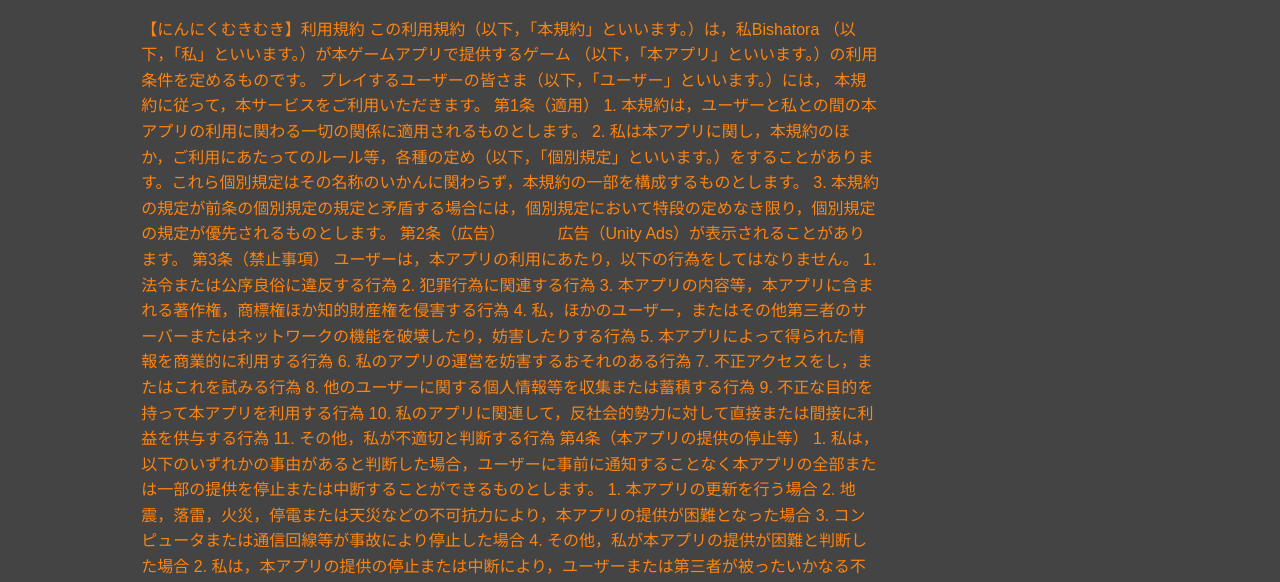
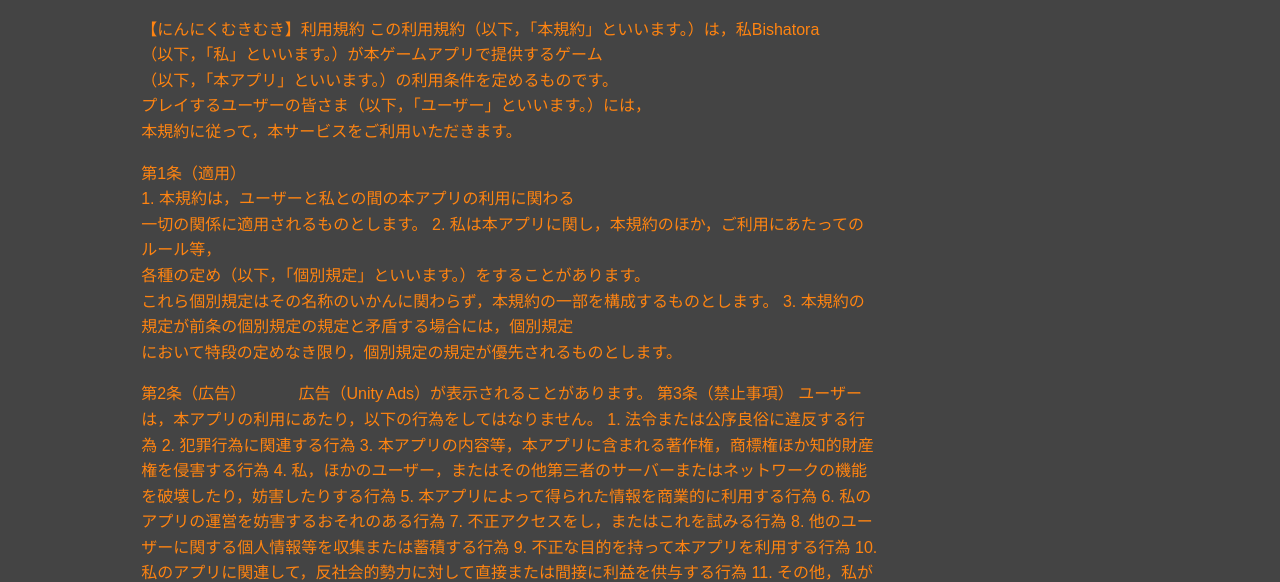
Before and after one commit to Bishatora/bishatora, a plain HTML site: page peel_the_gerlic_userpolicy.html in a window 1280 px wide. Shown: the part 149-731 px from the top of the page. Drawn offline with Linux system fonts and the light colour scheme; some packages are replaced by stand-ins of ours.

Commit message:
また試し

```diff
--- a/peel_the_gerlic_userpolicy.html
+++ b/peel_the_gerlic_userpolicy.html
@@ -23,15 +23,21 @@
       <div class="main-contents wrap">
           <article>
               <p>【にんにくむきむき】利用規約
-                この利用規約（以下，「本規約」といいます。）は，私Bishatora
-                （以下，「私」といいます。）が本ゲームアプリで提供するゲーム
-                （以下，「本アプリ」といいます。）の利用条件を定めるものです。
-                プレイするユーザーの皆さま（以下，「ユーザー」といいます。）には，
-                本規約に従って，本サービスをご利用いただきます。
-                第1条（適用）
-                1. 本規約は，ユーザーと私との間の本アプリの利用に関わる一切の関係に適用されるものとします。
-                2. 私は本アプリに関し，本規約のほか，ご利用にあたってのルール等，各種の定め（以下，「個別規定」といいます。）をすることがあります。これら個別規定はその名称のいかんに関わらず，本規約の一部を構成するものとします。
-                3. 本規約の規定が前条の個別規定の規定と矛盾する場合には，個別規定において特段の定めなき限り，個別規定の規定が優先されるものとします。
+                この利用規約（以下，「本規約」といいます。）は，私Bishatora<br>
+                （以下，「私」といいます。）が本ゲームアプリで提供するゲーム<br>
+                （以下，「本アプリ」といいます。）の利用条件を定めるものです。<br>
+                プレイするユーザーの皆さま（以下，「ユーザー」といいます。）には，<br>
+                本規約に従って，本サービスをご利用いただきます。<br>
+                <p>
+                第1条（適用）<br>
+                1. 本規約は，ユーザーと私との間の本アプリの利用に関わる<br>
+                一切の関係に適用されるものとします。
+                2. 私は本アプリに関し，本規約のほか，ご利用にあたってのルール等，<br>
+                各種の定め（以下，「個別規定」といいます。）をすることがあります。<br>
+                これら個別規定はその名称のいかんに関わらず，本規約の一部を構成するものとします。
+                3. 本規約の規定が前条の個別規定の規定と矛盾する場合には，個別規定<br>
+                において特段の定めなき限り，個別規定の規定が優先されるものとします。<br>
+                </p>
                 第2条（広告）
                 　　　広告（Unity Ads）が表示されることがあります。
                 第3条（禁止事項）
```
